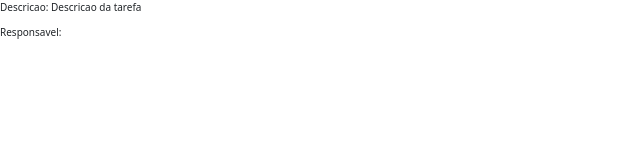
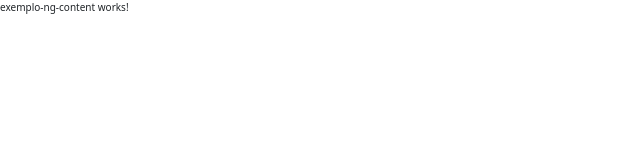
Before and after one commit to RodResq/angular-labs, an Angular app: page / in a window 1280 px wide. Shown: the top 160 px of the page, without its empty margins (0-640 px from the left). Built offline with nearby package versions, Linux system fonts and the light colour scheme.

Commit message:
revisao ng-content

```diff
--- a/src/app/app.component.html
+++ b/src/app/app.component.html
@@ -8,4 +8,5 @@
 <!--<app-diretiva-ngfor></app-diretiva-ngfor>-->
 <!--<app-diretiva-ngclass></app-diretiva-ngclass>-->
 <!--<app-diretiva-ngstyle></app-diretiva-ngstyle>-->
-<app-operador-elvis></app-operador-elvis>
+<!--<app-operador-elvis></app-operador-elvis>-->
+<app-exemplo-ng-content></app-exemplo-ng-content>
--- a/src/app/app.module.ts
+++ b/src/app/app.module.ts
@@ -19,6 +19,7 @@ import {CommonModule} from '@angular/common';
 import { DiretivaNgclassComponent } from './diretiva-ngclass/diretiva-ngclass.component';
 import { DiretivaNgstyleComponent } from './diretiva-ngstyle/diretiva-ngstyle.component';
 import { OperadorElvisComponent } from './operador-elvis/operador-elvis.component';
+import { ExemploNgContentComponent } from './exemplo-ng-content/exemplo-ng-content.component';
 
 @NgModule({
   declarations: [
@@ -36,6 +37,7 @@ import { OperadorElvisComponent } from './operador-elvis/operador-elvis.componen
     DiretivaNgclassComponent,
     DiretivaNgstyleComponent,
     OperadorElvisComponent,
+    ExemploNgContentComponent,
   ],
   imports: [
     BrowserModule,
--- /dev/null
+++ b/src/app/exemplo-ng-content/exemplo-ng-content.component.html
@@ -0,0 +1 @@
+<p>exemplo-ng-content works!</p>
--- /dev/null
+++ b/src/app/exemplo-ng-content/exemplo-ng-content.component.ts
@@ -0,0 +1,15 @@
+import { Component, OnInit } from '@angular/core';
+
+@Component({
+  selector: 'app-exemplo-ng-content',
+  templateUrl: './exemplo-ng-content.component.html',
+  styleUrls: ['./exemplo-ng-content.component.css']
+})
+export class ExemploNgContentComponent implements OnInit {
+
+  constructor() { }
+
+  ngOnInit(): void {
+  }
+
+}
```
Also changed, not shown: src/app/exemplo-ng-content/exemplo-ng-content.component.css (added), 1 other file (tests, documents, lock files or other folders).
